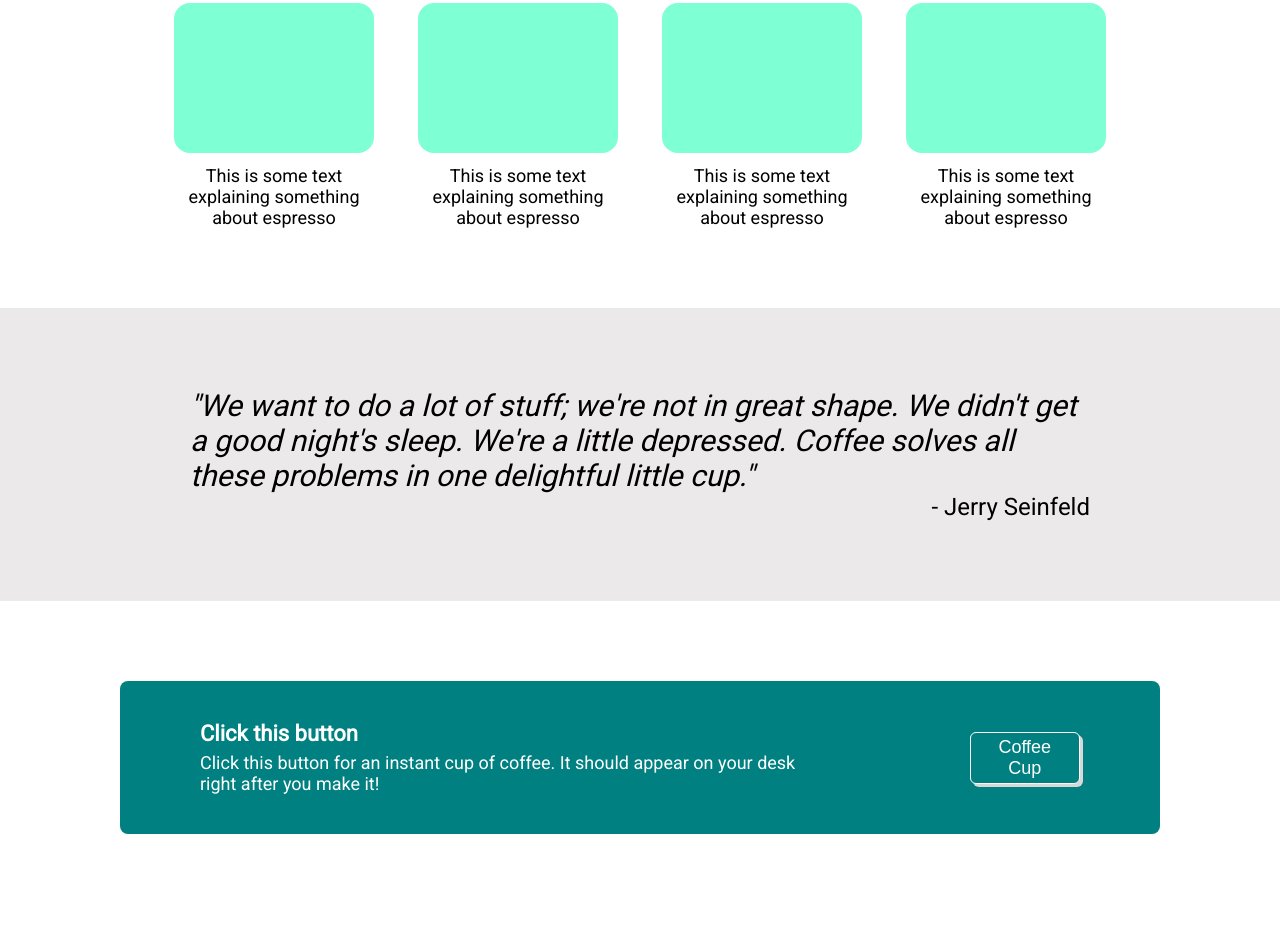
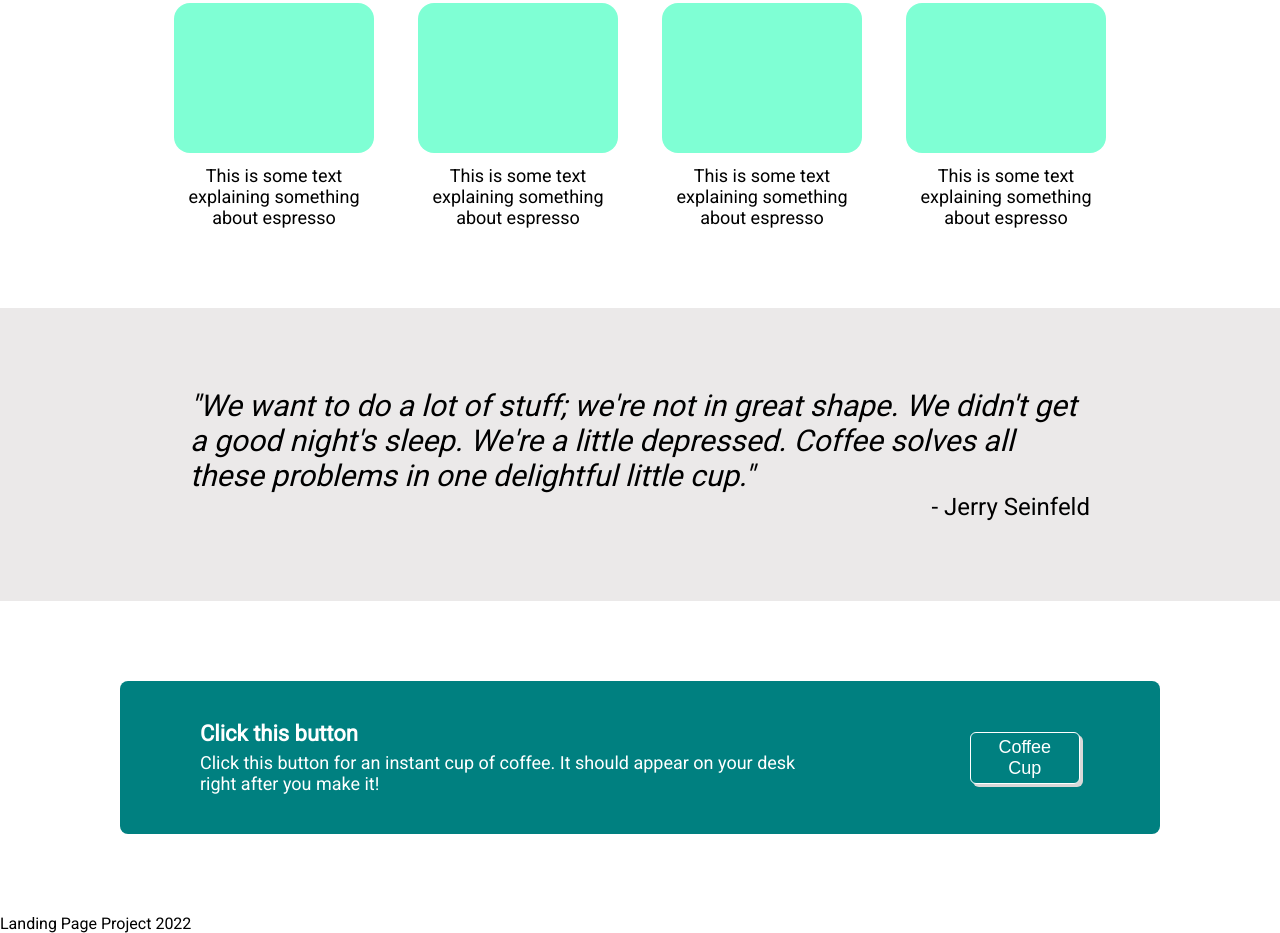
Before and after one commit to character-ignotus/Project--Landing_Page, a plain HTML site: page index.html in a window 1280 px wide. Shown: the part 470-1403 px from the top of the page. Drawn offline with Linux system fonts and the light colour scheme.

Commit message:
Add container for footer

```diff
--- a/index.html
+++ b/index.html
@@ -71,5 +71,9 @@
             <div class="coffee-button"><button>Coffee Cup</button></div>
         </div>
     </div>
+
+    <div class="footer">
+        Landing Page Project 2022
+    </div>
 </body>
 </html>
```
